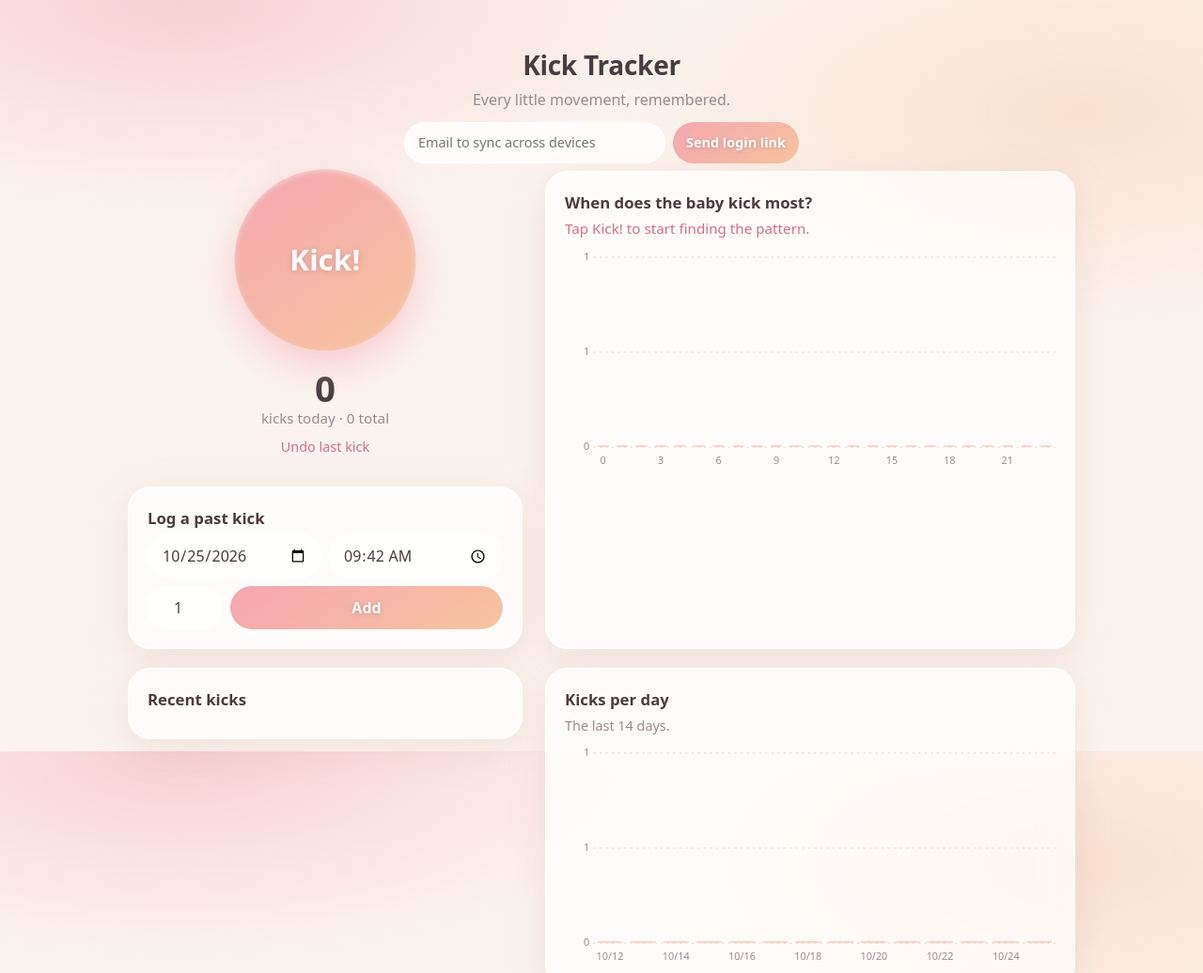
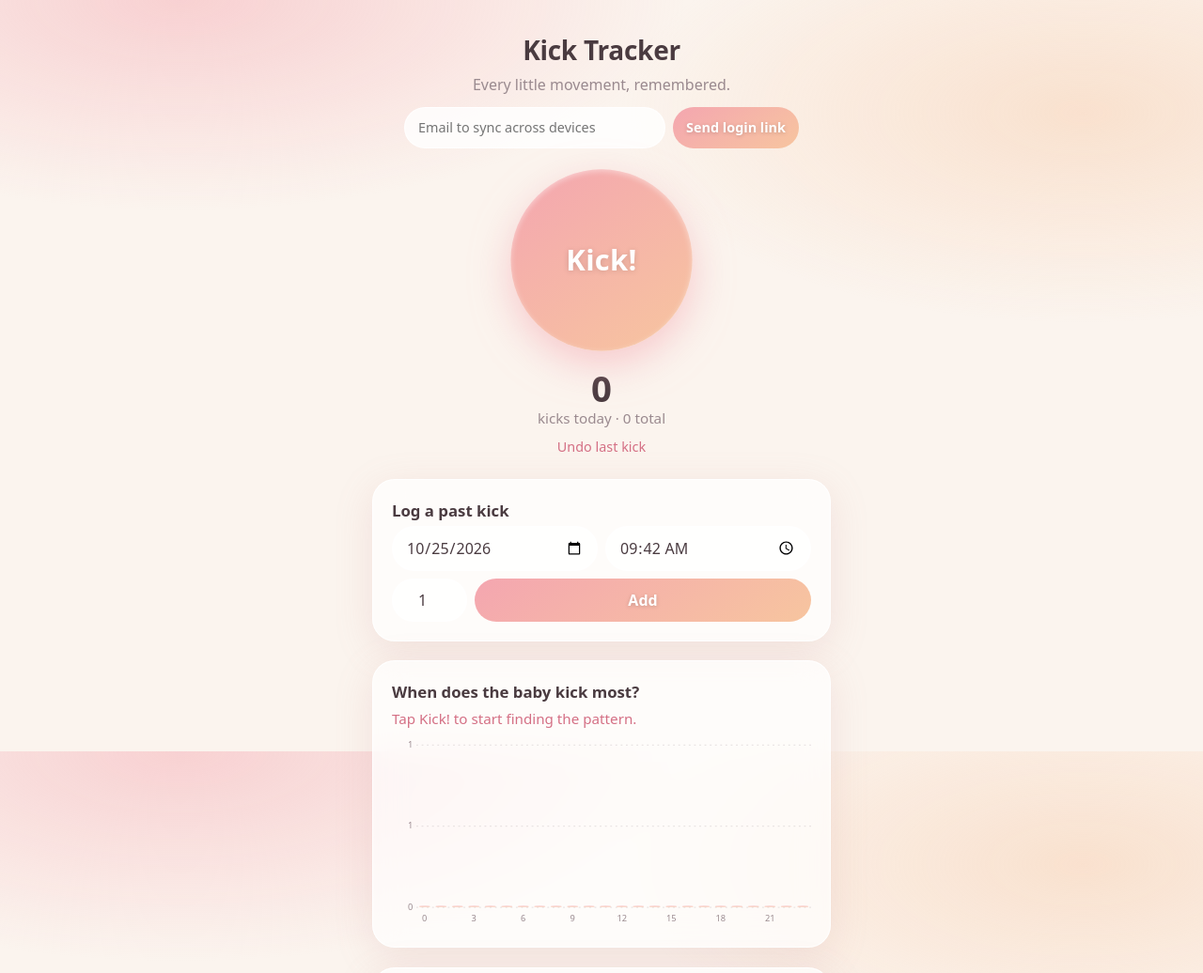
Before and after one commit to denizerisen/kick-tracker, a plain HTML site: page index.html in a window 1280 px wide. Shown: the top 1036 px of the page at 94% size. Drawn offline with nearby package versions, Linux system fonts and the light colour scheme.

Commit message:
Revert "Two-column desktop layout"
This reverts commit f6ea1a60ba7d92f7b61916a1ada41b7bdbe7758e.

```diff
--- a/index.html
+++ b/index.html
@@ -9,19 +9,19 @@
 </head>
 <body>
   <main>
-    <header class="g-head">
+    <header>
       <h1>Kick Tracker</h1>
       <p class="subtitle">Every little movement, remembered.</p>
       <div id="auth" class="muted"></div>
     </header>
 
-    <div class="hero g-hero">
+    <div class="hero">
       <button id="kick" type="button" aria-label="Log a kick"><span>Kick!</span></button>
       <p id="today"></p>
       <button id="undo" type="button" class="link">Undo last kick</button>
     </div>
 
-    <section class="card g-past">
+    <section class="card">
       <h2>Log a past kick</h2>
       <form id="past" class="row">
         <input id="pastDate" type="date" required aria-label="Date">
@@ -31,24 +31,24 @@
       </form>
     </section>
 
-    <section class="card g-hour">
+    <section class="card">
       <h2>When does the baby kick most?</h2>
       <p id="peak" class="peak">Kicks by hour of day, all days combined.</p>
       <svg id="hourChart" viewBox="0 0 480 220" role="img" aria-label="Kicks by hour of day"></svg>
     </section>
 
-    <section class="card g-day">
+    <section class="card">
       <h2>Kicks per day</h2>
       <p class="muted">The last 14 days.</p>
       <svg id="dayChart" viewBox="0 0 480 220" role="img" aria-label="Kicks per day"></svg>
     </section>
 
-    <section class="card g-recent">
+    <section class="card">
       <h2>Recent kicks</h2>
       <ul id="recent"></ul>
     </section>
 
-    <footer class="row g-foot">
+    <footer class="row">
       <button id="export" type="button" class="link">Export JSON</button>
       <label class="link">Import JSON<input id="import" type="file" accept="application/json" hidden></label>
     </footer>
--- a/style.css
+++ b/style.css
@@ -176,27 +176,3 @@ li {
 li:last-child { border-bottom: 0; }
 li .link { color: var(--muted); font-size: 0.8rem; }
 li .link:hover { color: var(--accent-text); }
-
-/* Desktop: two columns. Left = log + history, right = charts. */
-@media (min-width: 900px) {
-  main { max-width: 1040px; padding-top: 48px; }
-  main {
-    display: grid;
-    grid-template-columns: minmax(0, 420px) minmax(0, 1fr);
-    grid-template-areas:
-      "head  head"
-      "hero   hour"
-      "past   hour"
-      "recent day"
-      "foot  foot";
-    column-gap: 24px;
-    align-items: start;
-  }
-  .g-head { grid-area: head; }
-  .g-hero { grid-area: hero; margin-top: 0; }
-  .g-past { grid-area: past; }
-  .g-hour { grid-area: hour; margin-top: 0; align-self: stretch; }
-  .g-day { grid-area: day; align-self: stretch; }
-  .g-recent { grid-area: recent; }
-  .g-foot { grid-area: foot; }
-}
```
